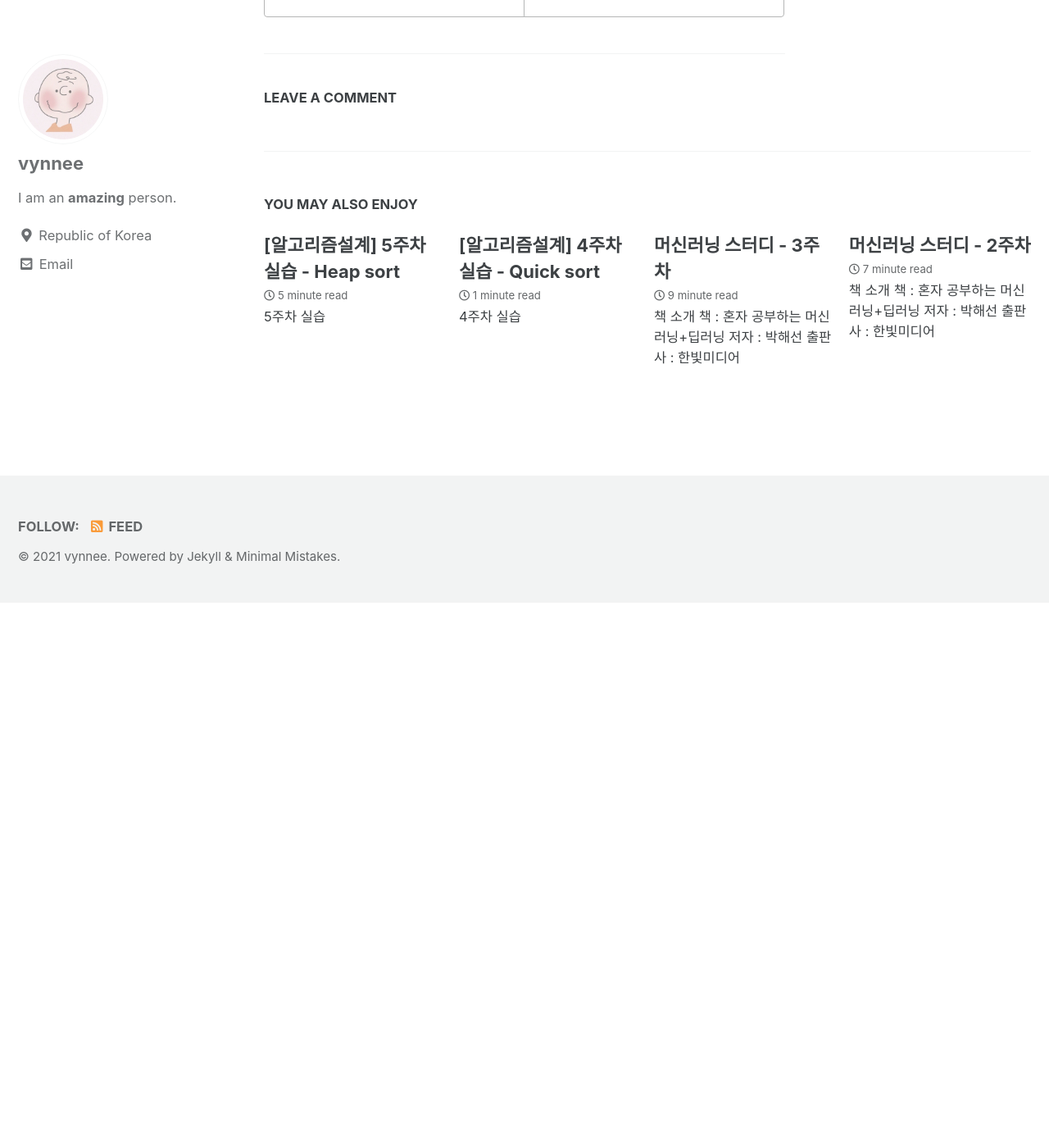
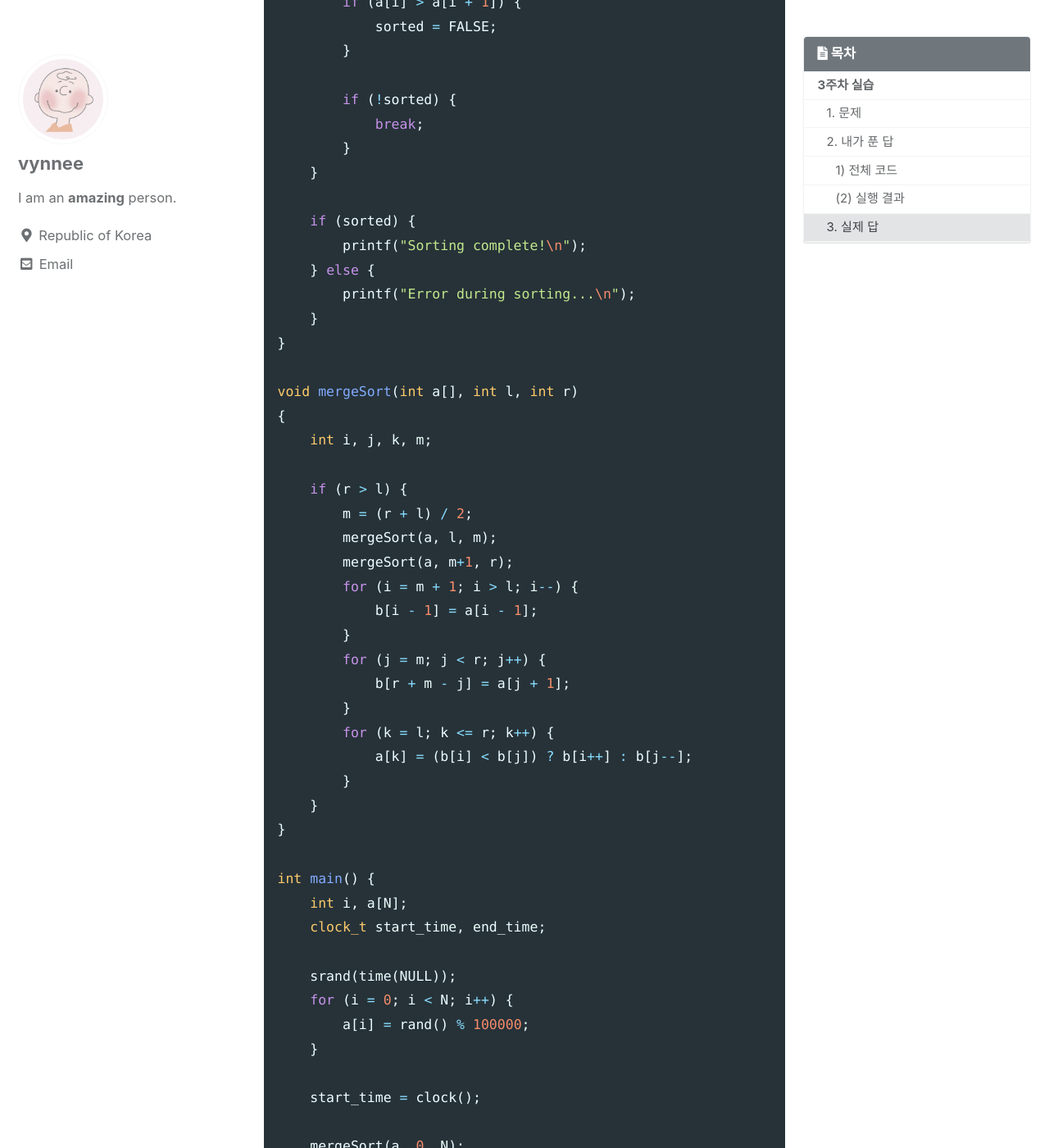
Before and after one commit to vynnee/vynnee.github.io, a Jekyll site: the page built from _posts/2021-01/algorithm/2021-03-17-alg03.md, in a window 1280 px wide and 1400 px high, scrolled down 6086 px. Shown: the whole window at 82% size. Built offline with Jekyll 4.4.1, drawn with Linux system fonts in a browser that asks for light colours; cached includes are drawn as plain includes; comment, search, counter and statistics services are not loaded; before the commit the page ends 6821 px from its top, so only the background shows below that; some of the changed text lies outside the part shown.

Commit message:
[2021-04-06] post modify

````diff
--- a/_posts/2021-01/algorithm/2021-03-17-alg03.md
+++ b/_posts/2021-01/algorithm/2021-03-17-alg03.md
@@ -184,6 +184,78 @@ Sorting complete!
 <br>
 
 ## 3. 실제 답
+```c
+#include <stdio.h>
+#include <time.h>
+#include <stdlib.h>
+
+#define N 100000
+#define TRUE 1
+#define FALSE 0
+
+int b[N];
+
+void checkSort(int a[], int n)
+{
+    int i, sorted;
+    sorted = TRUE;
+
+    for (i = 0; i < n-1; i++) {
+        if (a[i] > a[i + 1]) {
+            sorted = FALSE;
+        }
+
+        if (!sorted) {
+            break;
+        }
+    }
+
+    if (sorted) {
+        printf("Sorting complete!\n");
+    } else {
+        printf("Error during sorting...\n");
+    }
+}
+
+void mergeSort(int a[], int l, int r)
+{
+    int i, j, k, m;
+
+    if (r > l) {
+        m = (r + l) / 2;
+        mergeSort(a, l, m);
+        mergeSort(a, m+1, r);
+        for (i = m + 1; i > l; i--) {
+            b[i - 1] = a[i - 1];
+        }
+        for (j = m; j < r; j++) {
+            b[r + m - j] = a[j + 1];
+        }
+        for (k = l; k <= r; k++) {
+            a[k] = (b[i] < b[j]) ? b[i++] : b[j--];
+        }
+    }
+}
+
+int main() {
+    int i, a[N];
+    clock_t start_time, end_time;
+
+    srand(time(NULL));
+    for (i = 0; i < N; i++) {
+        a[i] = rand() % 100000;
+    }
+
+    start_time = clock();
+
+    mergeSort(a, 0, N);
+
+    end_time = clock();
+
+    printf("time cost (N=%d): %.6f \n", N, (end_time - start_time));
+
+    checkSort(a, N);
+
+    return 0;
+}
 ```
-
-```
````
